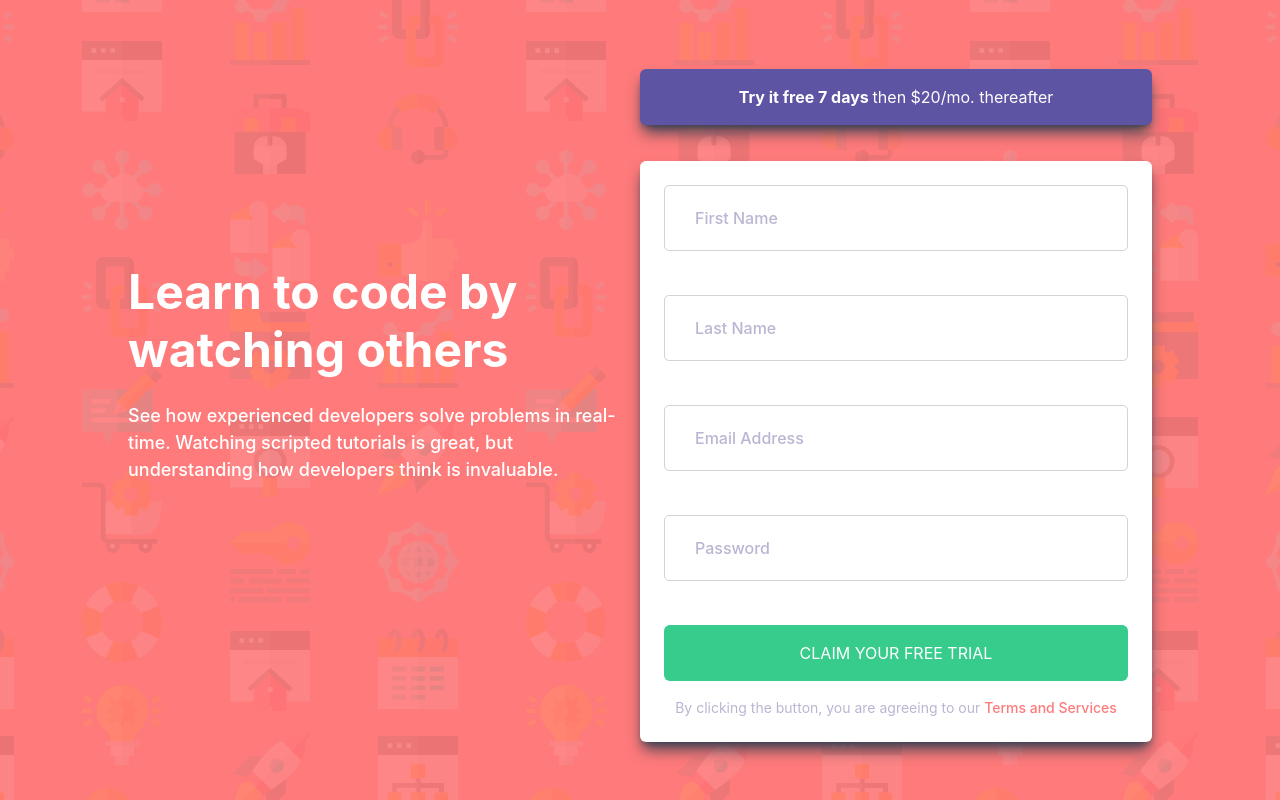
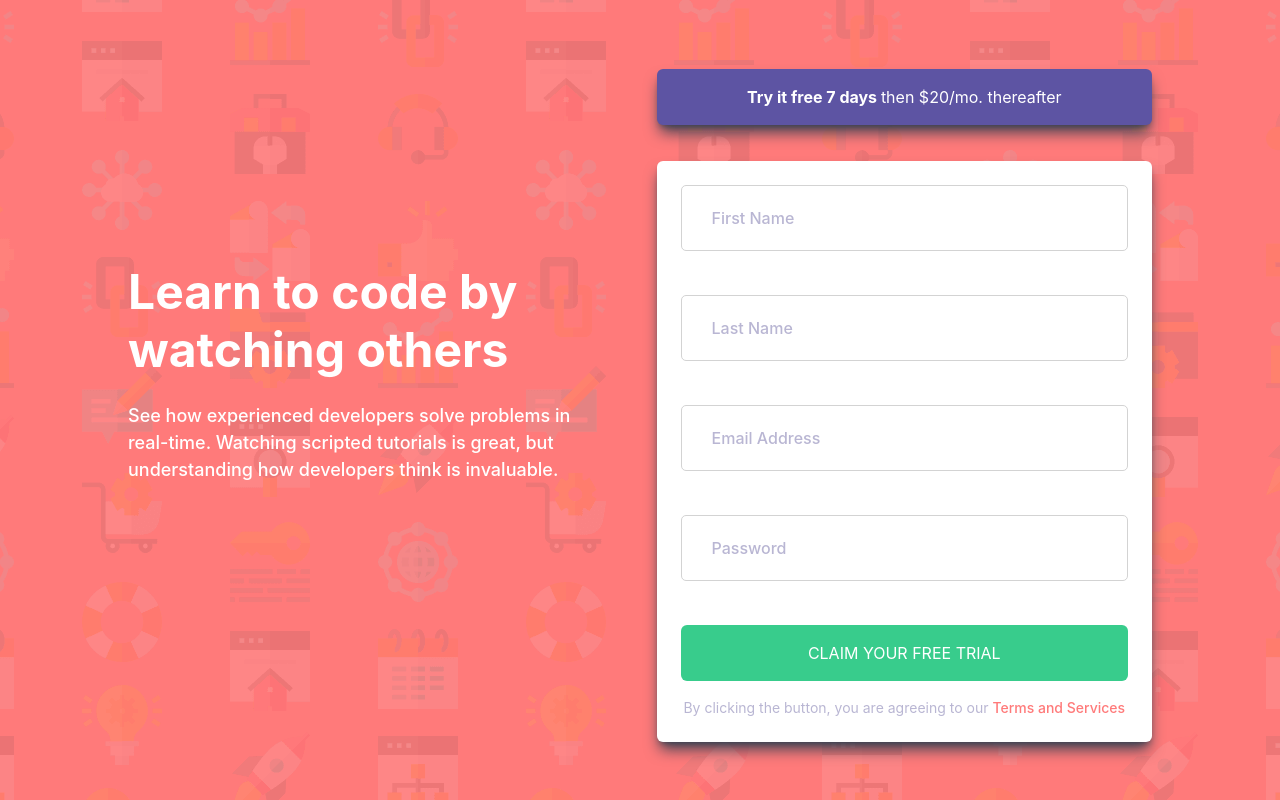
Before and after one commit to lucian-iernye/react-signup-form, a React (Create React App) app: page / in a window 1280 px wide. Built offline with nearby package versions, Linux system fonts and the light colour scheme.

Commit message:
add  padding right to text container

```diff
--- a/src/App.scss
+++ b/src/App.scss
@@ -141,6 +141,7 @@ section.signup__form__container {
     align-items: center;
 
     .text__container {
+      padding-right: 64px;
       h1 {
         font-size: 42px;
         text-align: left;
```
